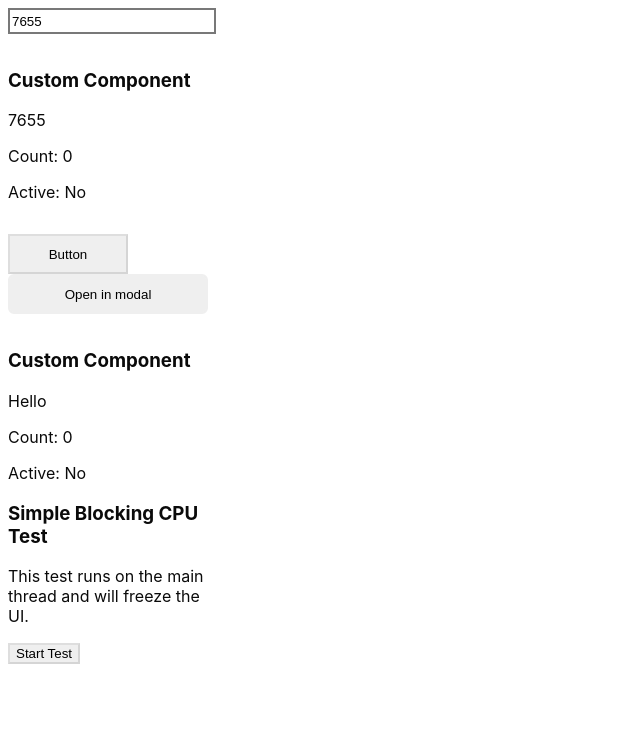
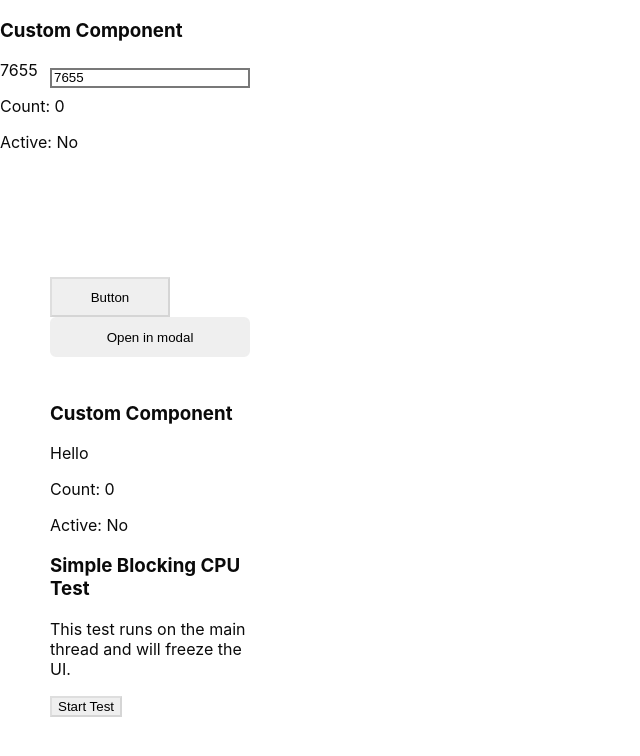
Before and after one commit to ilsur1103/my-project, a React (Vite) app: page / in a window 1280 px wide. Shown: the top 756 px of the page, without its empty margins (0-640 px from the left). Built offline with nearby package versions, Linux system fonts and the light colour scheme.

Commit message:
Update project: E-commerce Landing - 11/1/2025, 10:30:27 AM

```diff
--- a/preview.html
+++ b/preview.html
@@ -191,26 +191,23 @@
   }
 }
 
-html {
-  font-size: var(--font-size);
+/**
+ * Box sizing for all elements
+ */
+*,
+*::before,
+*::after {
+  box-sizing: border-box;
 }
 
-/* Disable browser text selection in edit mode */
-.no-user-select {
-  user-select: none;
-  -webkit-user-select: none;
-  -moz-user-select: none;
-  -ms-user-select: none;
-}
-
-/* Allow text selection in inputs and textareas even when parent has no-user-select */
-.no-user-select input,
-.no-user-select textarea,
-.no-user-select [contenteditable="true"] {
-  user-select: text;
-  -webkit-user-select: text;
-  -moz-user-select: text;
-  -ms-user-select: text;
+/**
+ * Remove default margins and padding (browser reset)
+ * Users will add their own spacing via the property panel
+ */
+html,
+body {
+  margin: 0;
+  padding: 0;
 }
 
 
@@ -234,15 +231,15 @@ body {
     position: relative;
 
   ">
-    <input id="comp-1761407986406" type="text" placeholder="Enter text..." style="position: relative; left: 50px; top: 49px; width: 200px; height: 20px">
-    <div id="comp-1761407992563" style="position: relative; left: 50px; top: 115px; width: 200px; height: auto">
+    <input id="comp-1761407986406" type="text" placeholder="Enter text..." style="position: absolute; left: 50px; top: 49px; width: 200px; height: 20px">
+    <div id="comp-1761407992563" style="position: absolute; left: 50px; top: 115px; width: 200px; height: auto">
 
     </div>
-    <div id="comp-1761564399738" style="position: relative; left: 50px; top: 258.33333333333337px; width: 200px; height: auto; flex-direction: row; gap: 8px; padding: 0px; justify-content: flex-start; align-items: flex-start; flex-wrap: nowrap; display: flex">
+    <div id="comp-1761564399738" style="position: absolute; left: 50px; top: 258.33333333333337px; width: 200px; height: auto; flex-direction: row; gap: 8px; padding: 0px; justify-content: flex-start; align-items: flex-start; flex-wrap: nowrap; display: flex">
       <button id="comp-1761493557594" style="position: relative; left: 0px; top: 0px; width: 120px; height: 40px">Button</button>
       <button id="comp-1761494794693" style="position: relative; left: 0px; top: 0px; width: 100%; height: 40px">Button</button>
     </div>
-    <div id="comp-1761894659513" style="position: relative; left: 50px; top: 364.27px; width: 200px; height: auto; flex-direction: row; gap: 8px; padding: 0px; justify-content: flex-start; align-items: flex-start; flex-wrap: nowrap; display: flex">
+    <div id="comp-1761894659513" style="position: absolute; left: 50px; top: 364.27px; width: 200px; height: auto; flex-direction: row; gap: 8px; padding: 0px; justify-content: flex-start; align-items: flex-start; flex-wrap: nowrap; display: flex">
       <div id="comp-1761820012647" style="position: relative; left: 0px; top: 0px; width: 200px; height: 100px">
 
       </div>
--- a/project.json
+++ b/project.json
@@ -2,7 +2,7 @@
   "id": "1",
   "name": "E-commerce Landing",
   "description": "Modern e-commerce landing page",
-  "lastModified": "2025-10-31T11:56:45.967Z",
+  "lastModified": "2025-11-01T05:29:16.972Z",
   "components": [],
   "pages": [
     {
@@ -37,7 +37,7 @@
             "width": 200,
             "height": 20
           },
-          "positionType": "relative",
+          "positionType": "absolute",
           "responsiveProps": {
             "desktop": {
               "value": {
@@ -73,7 +73,7 @@
             "width": 200,
             "height": "auto"
           },
-          "positionType": "relative",
+          "positionType": "absolute",
           "customComponentCode": "import React from 'react';\n\ninterface CustomComponentProps {\n  // Define your props here (these will appear in the Property Panel)\n  text?: string;\n  title?: string;\n  count?: number;\n  isActive?: boolean;\n  className?: string;\n}\n\nexport default function CustomComponent({ \n  text = 'Hello', \n  title = 'Custom Component',\n  count = 0,\n  isActive = false,\n  className \n}: CustomComponentProps) {\n  return (\n    <div className={className}>\n      <h3>{title}</h3>\n      <p>{text}</p>\n      <p>Count: {count}</p>\n      <p>Active: {isActive ? 'Yes' : 'No'}</p>\n    </div>\n  );\n}\n",
           "responsiveProps": {
             "desktop": {
@@ -105,7 +105,7 @@
             "width": 200,
             "height": "auto"
           },
-          "positionType": "relative",
+          "positionType": "absolute",
           "layout": "flex",
           "children": [
             {
@@ -189,7 +189,7 @@
             "width": 200,
             "height": "auto"
           },
-          "positionType": "relative",
+          "positionType": "absolute",
           "layout": "flex",
           "children": [
             {
@@ -251,7 +251,7 @@
         "width": "",
         "flexDirection": "column",
         "fontFamily": "Inter, sans-serif",
-        "display": "flex",
+        "display": "block",
         "gap": "16px"
       }
     },
@@ -336,7 +336,7 @@
     "repo": "my-project",
     "defaultBranch": "main",
     "activeBranch": "main",
-    "lastSync": "2025-10-31T11:55:28.533Z"
+    "lastSync": "2025-11-01T05:29:00.243Z"
   },
   "currentPageId": "page-1761407980108",
   "customComponents": [
--- a/src/index.css
+++ b/src/index.css
@@ -184,24 +184,21 @@
   }
 }
 
-html {
-  font-size: var(--font-size);
+/**
+ * Box sizing for all elements
+ */
+*,
+*::before,
+*::after {
+  box-sizing: border-box;
 }
 
-/* Disable browser text selection in edit mode */
-.no-user-select {
-  user-select: none;
-  -webkit-user-select: none;
-  -moz-user-select: none;
-  -ms-user-select: none;
+/**
+ * Remove default margins and padding (browser reset)
+ * Users will add their own spacing via the property panel
+ */
+html,
+body {
+  margin: 0;
+  padding: 0;
 }
-
-/* Allow text selection in inputs and textareas even when parent has no-user-select */
-.no-user-select input,
-.no-user-select textarea,
-.no-user-select [contenteditable="true"] {
-  user-select: text;
-  -webkit-user-select: text;
-  -moz-user-select: text;
-  -ms-user-select: text;
-}
--- a/src/pages/Home.css
+++ b/src/pages/Home.css
@@ -1,7 +1,9 @@
 /* Styles for Home page */
 
 .home-input-comp-1761407986406 {
-  position: relative;
+  position: absolute;
+  left: 50px;
+  top: 49px;
   width: 200px;
   height: 20px;
   border: 1px solid;
@@ -10,13 +12,17 @@
 }
 
 .home-custom-1761407990444-comp-1761407992563 {
-  position: relative;
+  position: absolute;
+  left: 50px;
+  top: 115px;
   width: 200px;
   height: auto;
 }
 
 .home-flex-comp-1761564399738 {
-  position: relative;
+  position: absolute;
+  left: 50px;
+  top: 258.33333333333337px;
   width: 200px;
   height: auto;
   flex-direction: row;
@@ -43,7 +49,9 @@
 }
 
 .home-flex-comp-1761894659513 {
-  position: relative;
+  position: absolute;
+  left: 50px;
+  top: 364.27px;
   width: 200px;
   height: auto;
   flex-direction: row;
--- a/src/pages/Home.tsx
+++ b/src/pages/Home.tsx
@@ -2,7 +2,7 @@
  * Home Page Component
  *
  * Auto-generated by Web App Builder
- * Last modified: 2025-10-31
+ * Last modified: 2025-11-01
  */
 
 import { useState } from 'react';
@@ -21,10 +21,8 @@ export default function Home({ openModal }: { openModal: (pageId: string, option
   const pageContainerStyle = {
     position: 'relative',
     margin: '0 auto',
-    display: 'flex',
-    fontFamily: 'Inter, sans-serif',
-    flexDirection: 'column',
-    gap: '16px'
+    display: 'block',
+    fontFamily: 'Inter, sans-serif'
   } as const;
 
   return (
--- a/src/pages/Page2.tsx
+++ b/src/pages/Page2.tsx
@@ -2,7 +2,7 @@
  * Page2 Page Component
  *
  * Auto-generated by Web App Builder
- * Last modified: 2025-10-31
+ * Last modified: 2025-11-01
  */
 
 import './Page2.css';
```
Also changed, not shown: 2 other files (tests, documents, lock files or other folders).
